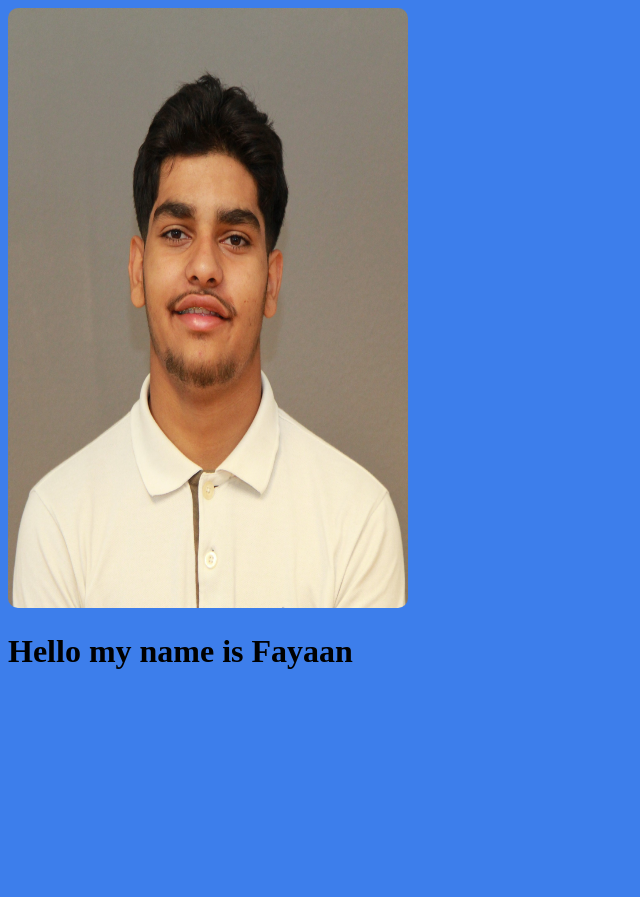
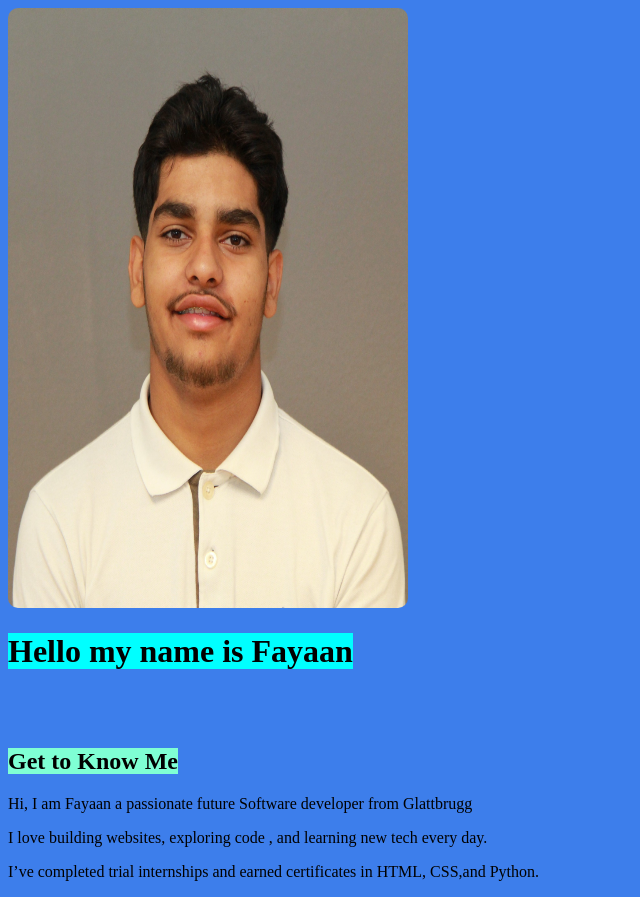
Before and after one commit to Fayaan-codes/Portfolio, a plain HTML site: page index.html in a window 1280 px wide. Shown: the whole page, without its empty margins (0-640 px from the left). Before the commit the page ends 800 px from the top, so only its background shows below. Drawn offline with Linux system fonts and the light colour scheme.

Commit message:
Update index.html

```diff
--- a/index.html
+++ b/index.html
@@ -5,12 +5,22 @@
     <meta name="viewport" content="width=device-width, initial-scale=1.0">
     <title>Fayaan WEbsite</title>
     <link rel="stylesheet" href="style.css">
+    <link rel="preconnect" href="https://fonts.googleapis.com">
+<link rel="preconnect" href="https://fonts.gstatic.com" crossorigin>
+<link href="https://fonts.googleapis.com/css2?family=Bebas+Neue&family=Fira+Sans:ital,wght@0,100;0,200;0,300;0,400;0,500;0,600;0,700;0,800;0,900;1,100;1,200;1,300;1,400;1,500;1,600;1,700;1,800;1,900&family=IBM+Plex+Sans:ital,wght@0,100..700;1,100..700&family=Oswald:wght@200..700&display=swap" rel="stylesheet">
 </head>
 <body>
-    <img src="thumbnail_Foto_Khan Fayaan.jpg" alt="">
+    <img src="thumbnail_Foto_Khan Fayaan.jpg" alt=" ">
 
 
-    <h1>Hello my name is Fayaan </h1>
+    <h1><span style="background-color: aqua;"span>
+        Hello my name is Fayaan </h1>
+    <br><br>
+    <h2><span style="background-color: aquamarine;"span>Get to Know Me</h2>
+
+<p>Hi, I am Fayaan a passionate future <span>Software developer </span> from Glattbrugg</p>
+<p>I love building websites, exploring <span>code</span> , and <span>learning</span> new tech every day.</p>
+<p>I’ve completed trial internships and earned certificates in <span>HTML,</span> <span>CSS,</span><span>and <span>Python.</span> </p>
 
 
 
```
